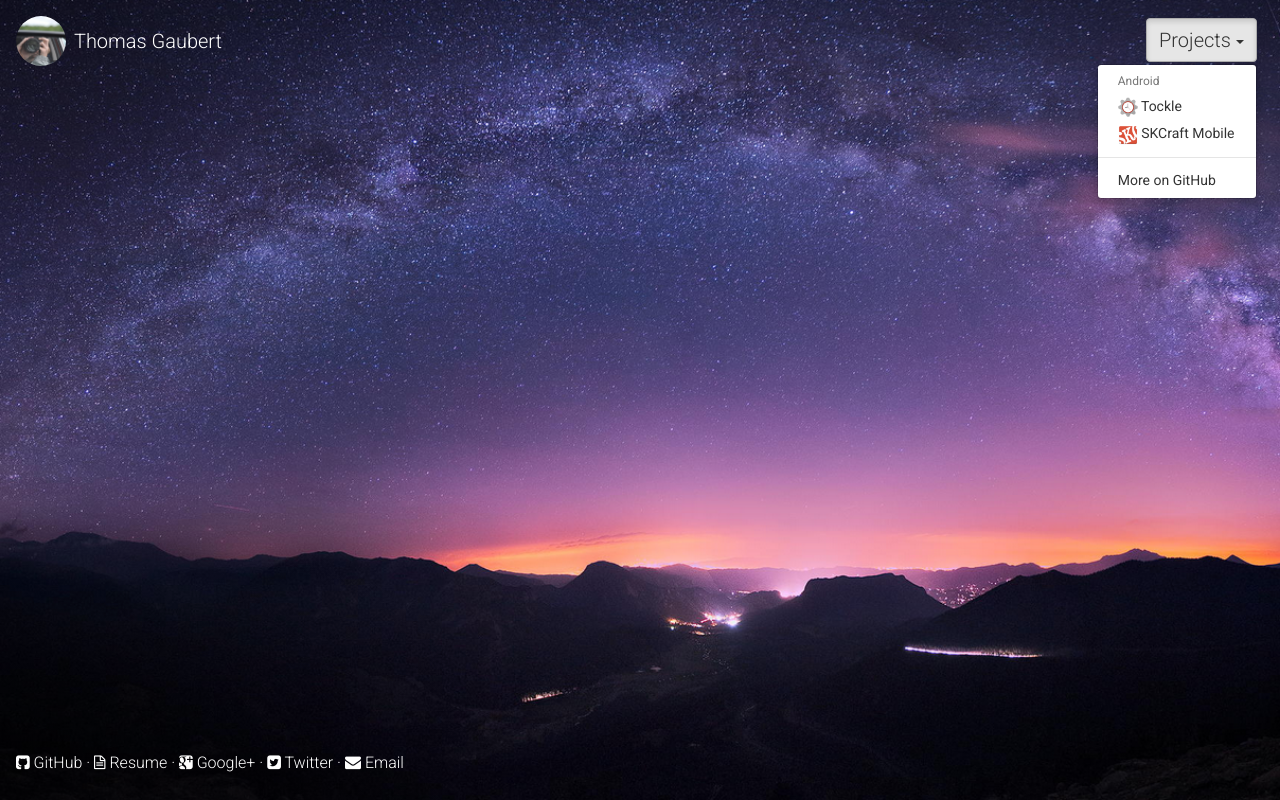
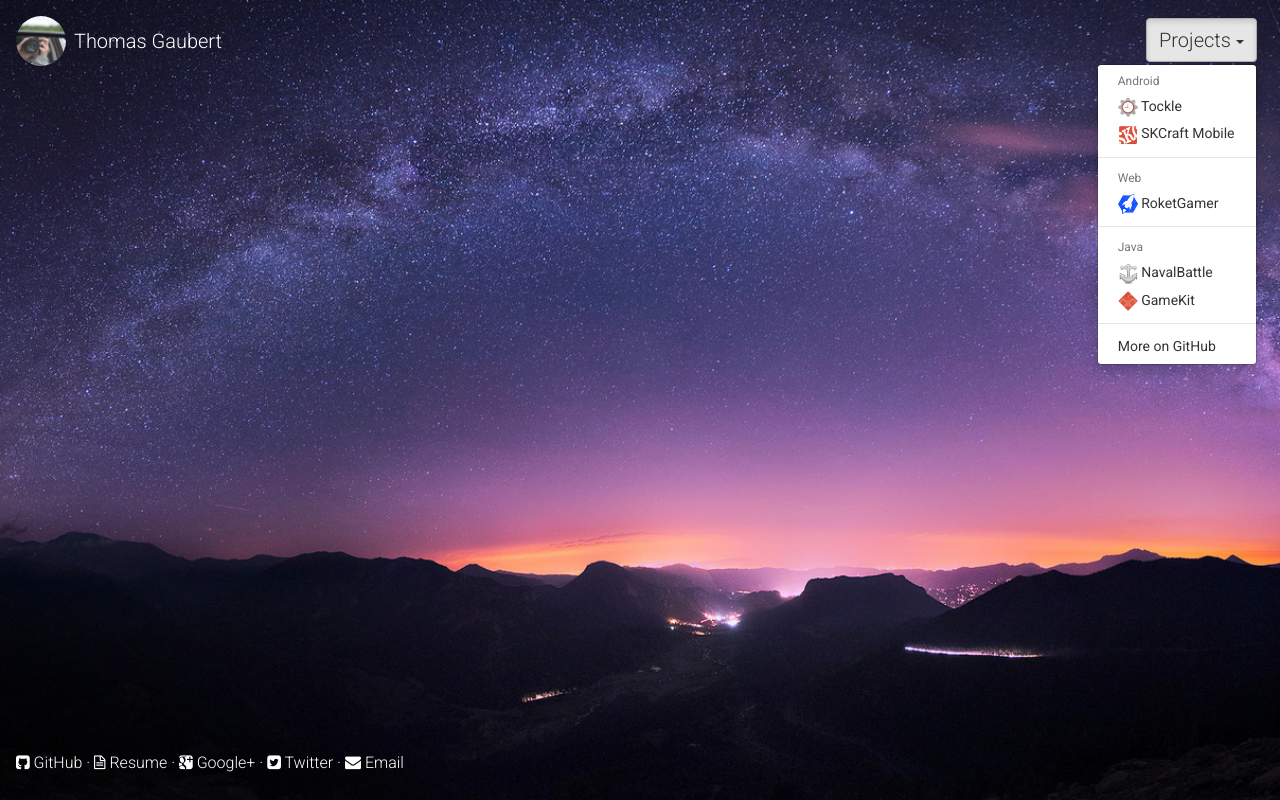
Before and after one commit to TexasGamer/texasgamer.me, a PHP site: page / in a window 1280 px wide, after a click on "Projects". Run offline with PHP 8.4, Linux system fonts and the light colour scheme; some libraries are stand-ins or nearby versions.

Commit message:
Added GameKit, NavalBattle, RoketGamer projects

```diff
--- a/index.php
+++ b/index.php
@@ -33,6 +33,13 @@
 					<li><a href="projects/tockle"><img src="res/img/tockle.png" width="20" height="20" style="vertical-align: middle;"></img> Tockle</a></li>
 					<li><a href="projects/skcraft-mobile"><img src="res/img/skcraft-mobile.png" width="20" height="20" style="vertical-align: middle;"></img> SKCraft Mobile</a></li>
 					<li class="divider"></li>
+					<li class="dropdown-header">Web</li>
+					<li><a href="http://github.com/TexasGamer/roketgamer"><img src="res/img/roketgamer.png" width="20" height="20" style="vertical-align: middle;"></img> RoketGamer</a></li>
+					<li class="divider"></li>
+					<li class="dropdown-header">Java</li>
+					<li><a href="http://github.com/JPII/NavalBattle"><img src="res/img/navalbattle.png" width="20" height="20" style="vertical-align: middle;"></img> NavalBattle</a></li>
+					<li><a href="http://github.com/JPII/GameKit"><img src="res/img/gamekit.png" width="20" height="20" style="vertical-align: middle;"></img> GameKit</a></li>
+					<li class="divider"></li>
 					<li><a href="http://github.com/TexasGamer">More on GitHub</a></li>
 				</ul>
 			</div>
```
Also changed, not shown: res/img/gamekit.png (added), res/img/navalbattle.png (added), res/img/roketgamer.png (added).
